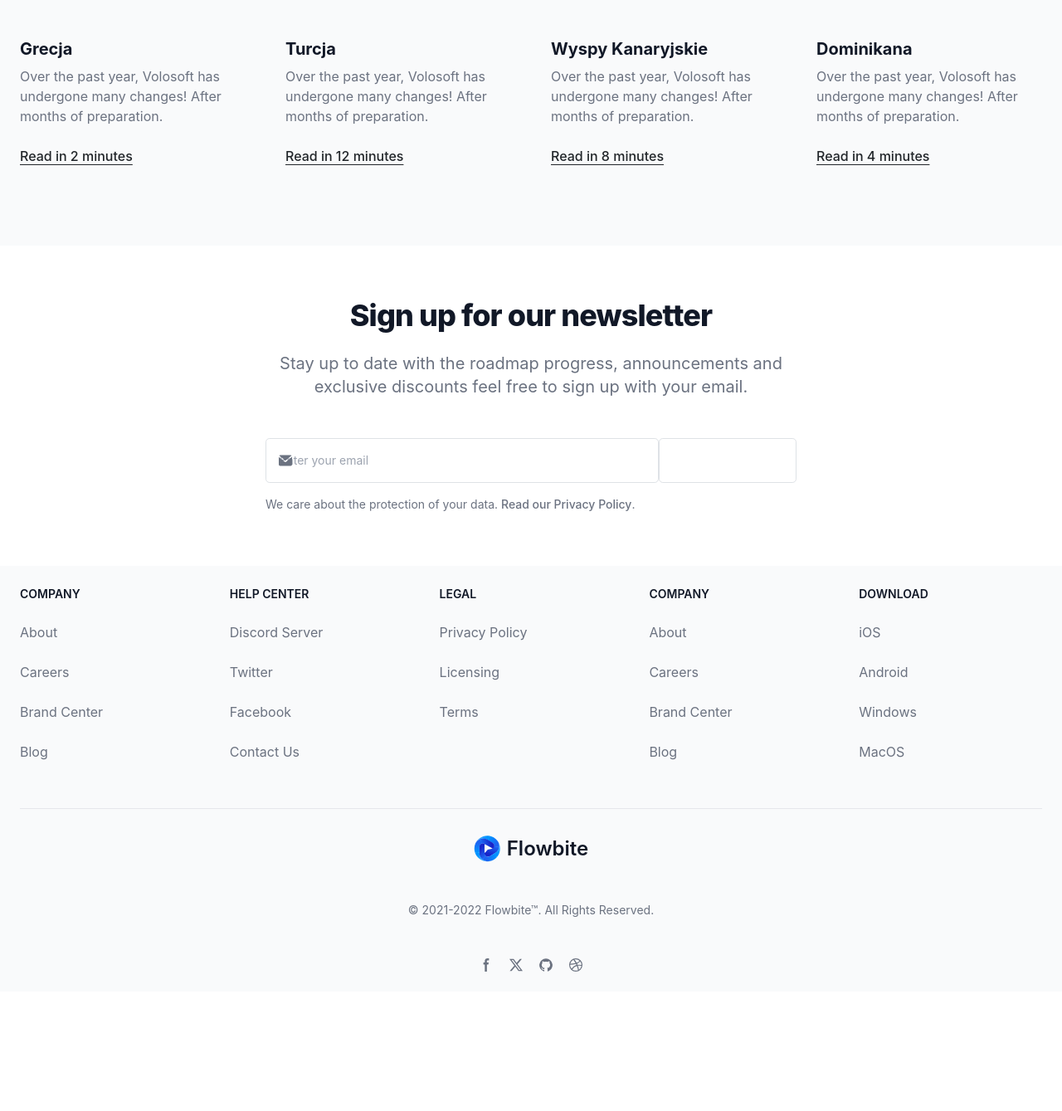
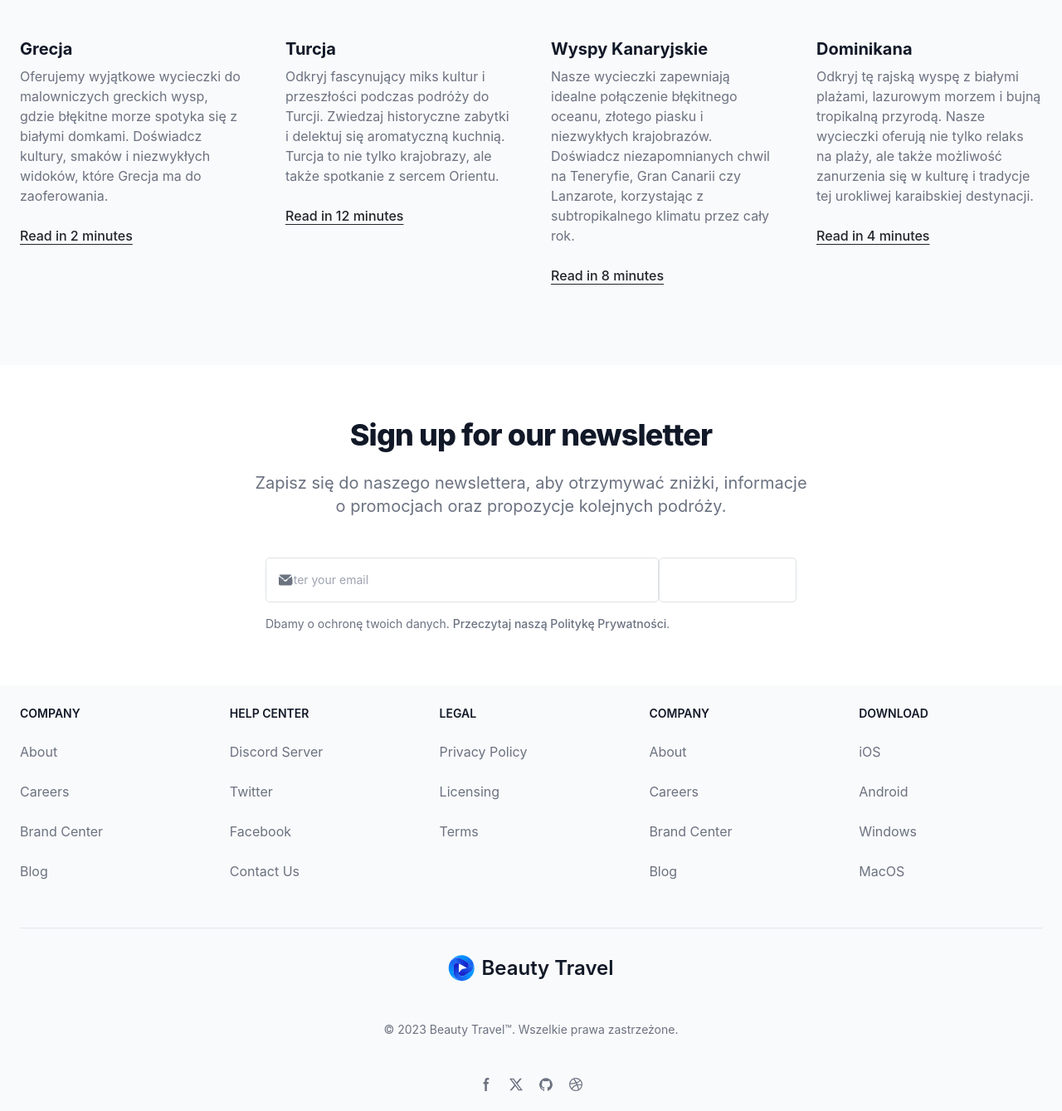
Before and after one commit to Paulina64994/zaj1_INLS5, a Django app: template templates/articles.html in a window 1280 px wide. Shown: the part 1379-2718 px from the top of the page at 83% size. Before the commit the page ends 2550 px from the top, so only its background shows below. Run offline with Django 3.2, Linux system fonts and the light colour scheme; the template is opened without the code that fills it, so the values that code supplies are empty; some libraries are stand-ins or nearby versions.

Commit message:
Zmiana obrazów.

```diff
--- a/templates/articles.html
+++ b/templates/articles.html
@@ -117,48 +117,54 @@
       <div class="grid gap-12 sm:grid-cols-2 lg:grid-cols-4">
           <article class="max-w-xs">
               <a href="#">
-                  <img src="https://flowbite.s3.amazonaws.com/blocks/marketing-ui/article/blog-1.png" class="mb-5 rounded-lg" alt="Image 1">
+                  <img src="https://fly.pl/wp-content/uploads/2020/06/Grecja_Fly.pl_.jpg" class="mb-5 rounded-lg" alt="Image 1">
               </a>
               <h2 class="mb-2 text-xl font-bold leading-tight text-gray-900 dark:text-white">
                   <a href="#">Grecja</a>
               </h2>
-              <p class="mb-4 text-gray-500 dark:text-gray-400">Over the past year, Volosoft has undergone many changes! After months of preparation.</p>
+              <p class="mb-4 text-gray-500 dark:text-gray-400">Oferujemy wyjątkowe wycieczki do malowniczych greckich wysp, gdzie błękitne morze
+                  spotyka się z białymi domkami. Doświadcz kultury, smaków i niezwykłych widoków, które Grecja ma do zaoferowania.</p>
               <a href="#" class="inline-flex items-center font-medium underline underline-offset-4 text-primary-600 dark:text-primary-500 hover:no-underline">
                   Read in 2 minutes
               </a>
           </article>
           <article class="max-w-xs">
               <a href="#">
-                  <img src="https://flowbite.s3.amazonaws.com/blocks/marketing-ui/article/blog-2.png" class="mb-5 rounded-lg" alt="Image 2">
+                  <img src="https://podrozowac.pl/wp-content/uploads/2023/04/turcja_bezpieczenstwo_1.jpg" class="mb-5 rounded-lg" alt="Image 2">
               </a>
               <h2 class="mb-2 text-xl font-bold leading-tight text-gray-900 dark:text-white">
                   <a href="#">Turcja</a>
               </h2>
-              <p class="mb-4  text-gray-500 dark:text-gray-400">Over the past year, Volosoft has undergone many changes! After months of preparation.</p>
+              <p class="mb-4  text-gray-500 dark:text-gray-400">Odkryj fascynujący miks kultur i przeszłości podczas podróży do Turcji. Zwiedzaj historyczne
+                  zabytki i delektuj się aromatyczną kuchnią. Turcja to nie tylko krajobrazy, ale także spotkanie z sercem Orientu.</p>
               <a href="#" class="inline-flex items-center font-medium underline underline-offset-4 text-primary-600 dark:text-primary-500 hover:no-underline">
                   Read in 12 minutes
               </a>
           </article>
           <article class="max-w-xs">
               <a href="#">
-                  <img src="https://flowbite.s3.amazonaws.com/blocks/marketing-ui/article/blog-3.png" class="mb-5 rounded-lg" alt="Image 3">
+                  <img src="https://dcontent.inviacdn.net/shared/img/web-830/2023/3/10/m0/1693701.jpg" class="mb-5 rounded-lg" alt="Image 3">
               </a>
               <h2 class="mb-2 text-xl font-bold leading-tight text-gray-900 dark:text-white">
                   <a href="#">Wyspy Kanaryjskie</a>
               </h2>
-              <p class="mb-4  text-gray-500 dark:text-gray-400">Over the past year, Volosoft has undergone many changes! After months of preparation.</p>
+              <p class="mb-4  text-gray-500 dark:text-gray-400">Nasze wycieczki zapewniają idealne połączenie błękitnego
+                  oceanu, złotego piasku i niezwykłych krajobrazów. Doświadcz niezapomnianych chwil na Teneryfie, Gran Canarii czy
+                  Lanzarote, korzystając z subtropikalnego klimatu przez cały rok.</p>
               <a href="#" class="inline-flex items-center font-medium underline underline-offset-4 text-primary-600 dark:text-primary-500 hover:no-underline">
                   Read in 8 minutes
               </a>
           </article>
           <article class="max-w-xs">
               <a href="#">
-                  <img src="https://flowbite.s3.amazonaws.com/blocks/marketing-ui/article/blog-4.png" class="mb-5 rounded-lg" alt="Image 4">
+                  <img src="https://hispanico.pl/wp-content/uploads/2022/06/dominikana-plaza-wyspa-palmy-woda-lazurowa-statki-piasek-niebo-niebieskie-karaiby-morze-karaibskie.jpg" class="mb-5 rounded-lg" alt="Image 4">
               </a>
               <h2 class="mb-2 text-xl font-bold leading-tight text-gray-900 dark:text-white">
                   <a href="#">Dominikana</a>
               </h2>
-              <p class="mb-4  text-gray-500 dark:text-gray-400">Over the past year, Volosoft has undergone many changes! After months of preparation.</p>
+              <p class="mb-4  text-gray-500 dark:text-gray-400">Odkryj tę rajską wyspę z białymi plażami, lazurowym morzem i bujną
+                  tropikalną przyrodą. Nasze wycieczki oferują nie tylko relaks na plaży, ale także możliwość zanurzenia się w
+                  kulturę i tradycje tej urokliwej karaibskiej destynacji.</p>
               <a href="#" class="inline-flex items-center font-medium underline underline-offset-4 text-primary-600 dark:text-primary-500 hover:no-underline">
                   Read in 4 minutes
               </a>
@@ -171,7 +177,7 @@
   <div class="py-8 px-4 mx-auto max-w-screen-xl lg:py-16 lg:px-6">
       <div class="mx-auto max-w-screen-md sm:text-center">
           <h2 class="mb-4 text-3xl font-extrabold tracking-tight text-gray-900 sm:text-4xl dark:text-white">Sign up for our newsletter</h2>
-          <p class="mx-auto mb-8 max-w-2xl  text-gray-500 md:mb-12 sm:text-xl dark:text-gray-400">Stay up to date with the roadmap progress, announcements and exclusive discounts feel free to sign up with your email.</p>
+          <p class="mx-auto mb-8 max-w-2xl  text-gray-500 md:mb-12 sm:text-xl dark:text-gray-400">Zapisz się do naszego newslettera, aby otrzymywać zniżki, informacje o promocjach oraz propozycje kolejnych podróży.</p>
           <form action="#">
               <div class="items-center mx-auto mb-3 space-y-4 max-w-screen-sm sm:flex sm:space-y-0">
                   <div class="relative w-full">
@@ -188,7 +194,7 @@
                       <button type="submit" class="py-3 px-5 w-full text-sm font-medium text-center text-white rounded-lg border cursor-pointer bg-primary-700 border-primary-600 sm:rounded-none sm:rounded-r-lg hover:bg-primary-800 focus:ring-4 focus:ring-primary-300 dark:bg-primary-600 dark:hover:bg-primary-700 dark:focus:ring-primary-800">Subscribe</button>
                   </div>
               </div>
-              <div class="mx-auto max-w-screen-sm text-sm text-left text-gray-500 newsletter-form-footer dark:text-gray-300">We care about the protection of your data. <a href="#" class="font-medium text-primary-600 dark:text-primary-500 hover:underline">Read our Privacy Policy</a>.</div>
+              <div class="mx-auto max-w-screen-sm text-sm text-left text-gray-500 newsletter-form-footer dark:text-gray-300">Dbamy o ochronę twoich danych. <a href="#" class="font-medium text-primary-600 dark:text-primary-500 hover:underline">Przeczytaj naszą Politykę Prywatności</a>.</div>
           </form>
       </div>
   </div>
@@ -297,9 +303,9 @@
                   <linearGradient id="paint8_linear_11430_22515" x1="7.15667" y1="21.5399" x2="14.0824" y2="31.9579" gradientUnits="userSpaceOnUse"><stop stop-color="#0092FF"/><stop offset="1" stop-color="#45B2FF"/></linearGradient>
                   </defs>
               </svg>
-              Flowbite
+              Beauty Travel
           </a>
-          <span class="block text-sm text-center text-gray-500 dark:text-gray-400">© 2021-2022 <a href="#" class="hover:underline">Flowbite™</a>. All Rights Reserved.
+          <span class="block text-sm text-center text-gray-500 dark:text-gray-400">© 2023 <a href="#" class="hover:underline">Beauty Travel™</a>. Wszelkie prawa zastrzeżone.
           </span>
           <ul class="flex justify-center mt-5 space-x-5">
               <li>
```
